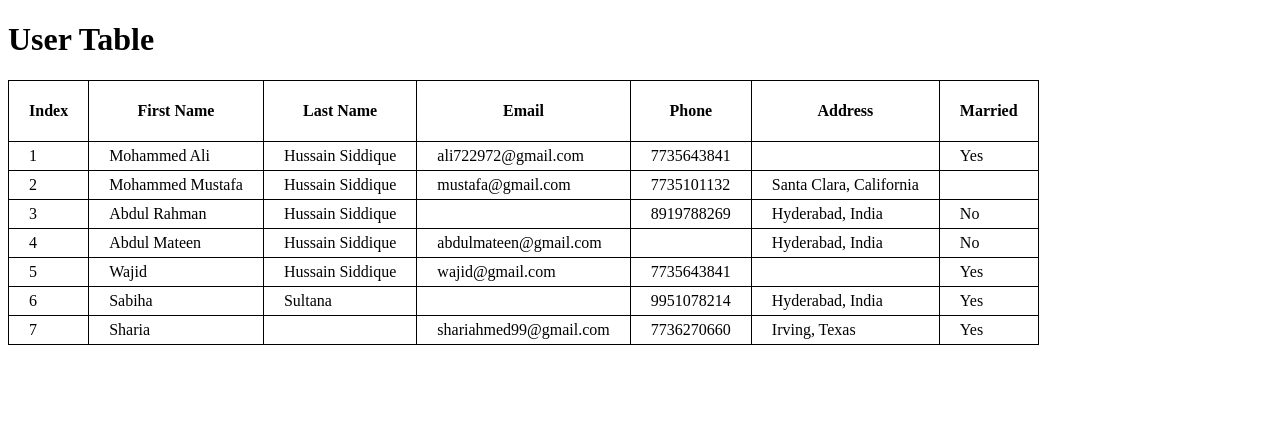
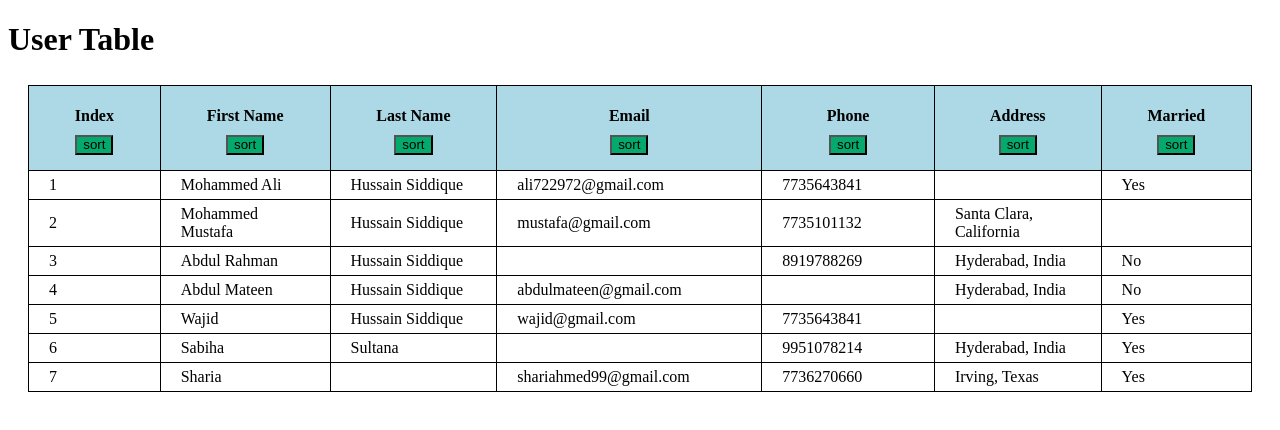
Before and after one commit to alihussain98/CustomTableReact, a React (Vite) app: page / in a window 1280 px wide. Shown: the top 430 px of the page. Built offline with nearby package versions, Linux system fonts and the light colour scheme.

Commit message:
Stage 2: Sort Cloumn in ASC Order

```diff
--- a/src/App.jsx
+++ b/src/App.jsx
@@ -4,12 +4,9 @@ import columns from "./columns.json";
 import rows from "./rows.json";
 
 const App = () => {
-  const columnsData = columns;
-  const rowData = rows;
   return (
     <>
       <h1> User Table</h1>
-      {/* Columns are config and rows are the data props */}
       <Table columns={columns} rows={rows} />
     </>
   );
--- a/src/columns.json
+++ b/src/columns.json
@@ -1,44 +1,44 @@
 [
     {
       "id": "1",
-      "columnName": "Index",
+      "displayName": "Index",
       "type": "Integer",
-      "rowValue": "index"
+      "columnName": "index"
     },
     {
       "id": "2",
-      "columnName": "First Name",
+      "displayName": "First Name",
       "type": "String",
-      "rowValue": "firstname"
+      "columnName": "firstname"
     },
     {
       "id": "3",
-      "columnName": "Last Name",
+      "displayName": "Last Name",
       "type": "String",
-      "rowValue": "lastname"
+      "columnName": "lastname"
     },
     {
       "id": "4",
-      "columnName": "Email",
+      "displayName": "Email",
       "type": "String",
-      "rowValue": "email"
+      "columnName": "email"
     },
     {
       "id": "5",
-      "columnName": "Phone",
+      "displayName": "Phone",
       "type": "Integer",
-      "rowValue": "phone"
+      "columnName": "phone"
     },
     {
       "id": "6",
-      "columnName": "Address",
+      "displayName": "Address",
       "type": "String",
-      "rowValue": "address"
+      "columnName": "address"
     },
     {
       "id": "7",
-      "columnName": "Married",
+      "displayName": "Married",
       "type": "String",
-      "rowValue": "married"
+      "columnName": "married"
     }
   ]
--- a/src/components/Table.jsx
+++ b/src/components/Table.jsx
@@ -1,21 +1,48 @@
 import React from "react";
-import columns from "../columns.json";
-import rows from "../rows.json";
 import TableColumn from "./TableColumn.jsx";
 import TableRow from "./TableRow.jsx";
+import { useState } from "react";
 import "../index.css";
 
 const Table = ({ columns, rows }) => {
-  const columnCount = columns.length;
+  const [sortClickedAt, setSortClickedAt] = useState();
+  const [rowsData, setRowsData] = useState(rows);
+
+  const sortRows = (rowsData, columnName) => {
+    rowsData.sort((a, b) => {
+      const aValue = a[columnName] || "";
+      const bValue = b[columnName] || "";
+      return aValue > bValue ? 1 : -1;
+    });
+    setRowsData(rowsData);
+    //if sort clicked again
+    //rowsData.reverse();
+    //setRowsData(rowsData);
+  };
+
+  const handleSortClicked = (columnName) => {
+    setSortClickedAt(columnName);
+    sortRows(rowsData, columnName);
+  };
+
   return (
     <table>
       <tbody>
         <tr>
           {columns.map((column) => (
-            <TableColumn column={column} key={column.id} />
+            // <TableColumn column={column} key={column.id} />
+            <th key={column.id}>
+              <p className="columnTitlePTag">{column.displayName}</p>
+              <button
+                className="buttonSort"
+                onClick={() => handleSortClicked(column.columnName)}
+              >
+                sort
+              </button>
+            </th>
           ))}
         </tr>
-        {rows.map((row) => (
+        {rowsData.map((row) => (
           <TableRow row={row} columns={columns} key={row.id} />
         ))}
       </tbody>
--- a/src/components/TableColumn.jsx
+++ b/src/components/TableColumn.jsx
@@ -4,9 +4,7 @@ import "../index.css";
 const TableColumn = (column, key) => {
   return (
     <>
-      <th>
-        <p>{column.column.columnName}</p>
-      </th>
+      <th>{/* <p>{column.column.displayName}</p> */}</th>
     </>
   );
 };
--- a/src/components/TableRow.jsx
+++ b/src/components/TableRow.jsx
@@ -1,13 +1,12 @@
 import React from "react";
 import "../index.css";
 
-const TableRow = ({ row, columns, id }) => {
-
+const TableRow = ({ row, columns }) => {
   return (
     <>
       <tr>
         {columns.map((column, index) => (
-          <td key={index}>{row[column.rowValue]}</td>
+          <td key={index}>{row[column.columnName]}</td>
         ))}
       </tr>
     </>
--- a/src/index.css
+++ b/src/index.css
@@ -5,3 +5,32 @@ td {
   border-collapse: collapse;
   padding: 5px 20px;
 }
+
+table {
+  border: hidden;
+  overflow-y: scroll;
+  height: 500px;
+  display: block;
+}
+
+th {
+  background-color: lightblue;
+  white-space: nowrap;
+  overflow: hidden;
+  text-overflow: ellipsis;
+  width: 5%;
+}
+
+.buttonSort {
+  background-color: #04aa6d;
+  padding-top: 0px;
+  margin-bottom: 10px;
+}
+
+.buttonSort:hover {
+  background-color: lightgreen;
+}
+
+.columnTitlePTag {
+  margin-bottom: 10px;
+}
```
